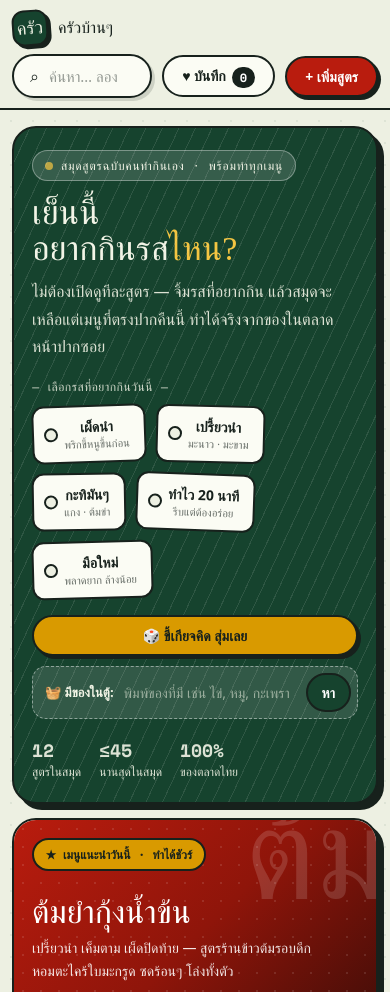
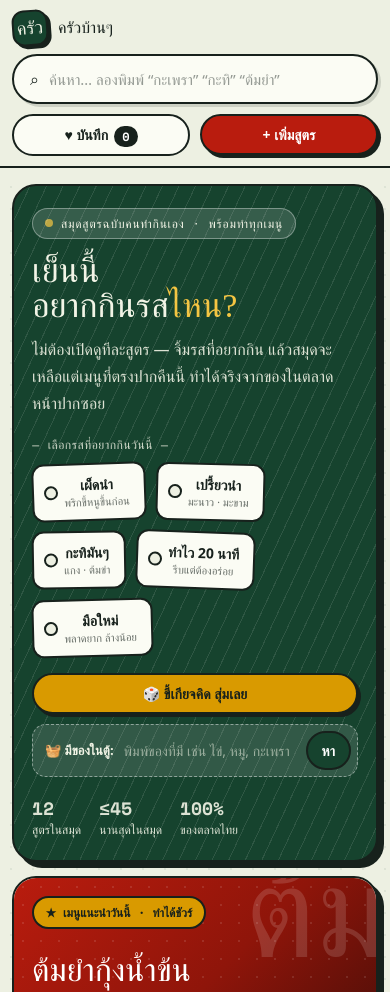
Before and after one commit to Rozetta16/krua-baan, a plain HTML site: page index.html in a window 390 px wide. Shown: the top 992 px of the page. Drawn offline with nearby package versions, Linux system fonts and the light colour scheme; a web font is replaced by a local one.

Commit message:
mobile: ช่องค้นหาเต็มแถว ปุ่มบันทึก/เพิ่มสูตรแบ่งครึ่งแถวล่าง

```diff
--- a/index.html
+++ b/index.html
@@ -445,7 +445,9 @@ footer{background:var(--ink); color:var(--wash); border-top:2px solid var(--ink)
   .logo-mark{width:36px; height:36px; font-size:18px}
   .logo-text b{font-size:16px}
   .logo-text span{display:none}
-  .search-wrap{order:3; flex-basis:100%}
+  .search-wrap{order:3; flex-basis:100%; flex-wrap:wrap}
+  .search{flex:1 1 100%; order:1; padding:12px 16px}
+  #favToggle, #openAdd{flex:1; order:2; justify-content:center; text-align:center}
   .hero{padding:16px 12px 6px; gap:14px}
   .hero-copy{padding:22px 18px}
   #shuffleBtn{flex:1}
```
